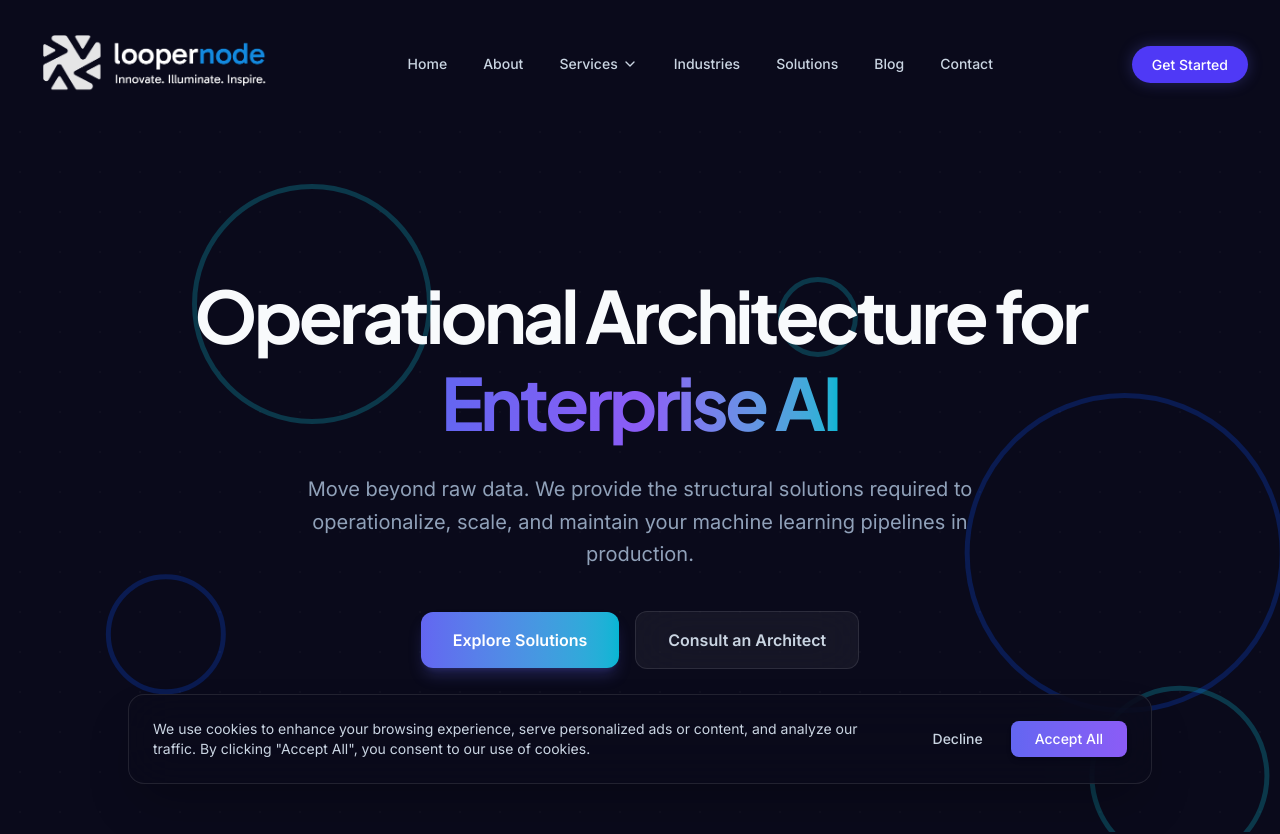
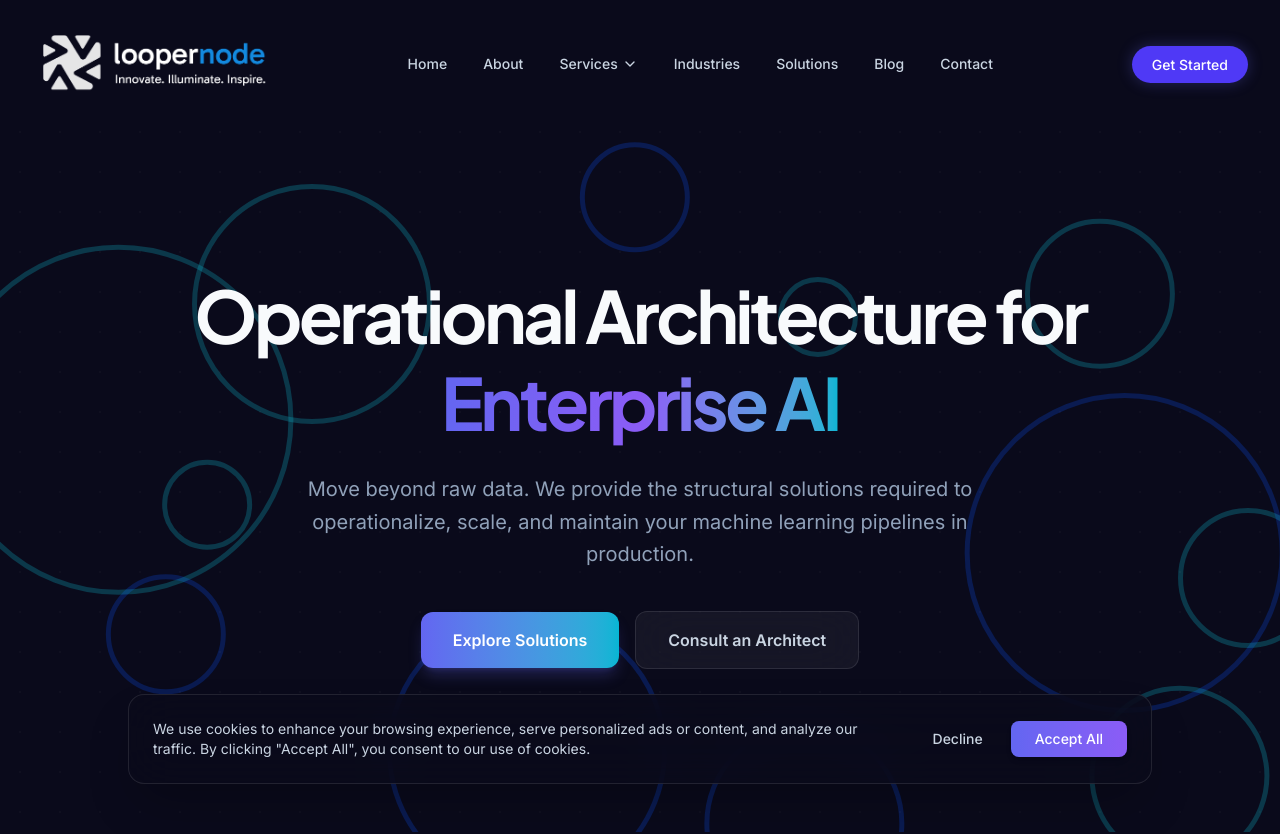
Before and after one commit to liyakathaalikt-oss/loopernode, a Next.js app: page /solutions in a window 1280 px wide. Shown: the top 834 px of the page. Built offline with nearby package versions, Linux system fonts and the light colour scheme.

Commit message:
feat: increase density of dynamic floating circles

```diff
--- a/components/animations/dynamic-circles.tsx
+++ b/components/animations/dynamic-circles.tsx
@@ -10,6 +10,13 @@ const CIRCLES = [
   { id: 3, size: 320, top: '40%', left: '75%', color: '#0A4BF1', speedX: 0.02, speedY: -0.05, floatDuration: 8 },
   { id: 4, size: 180, top: '80%', left: '85%', color: '#0DBED6', speedX: -0.04, speedY: 0.02, floatDuration: 7 },
   { id: 5, size: 80, top: '25%', left: '60%', color: '#0DBED6', speedX: 0.06, speedY: 0.05, floatDuration: 4 },
+  { id: 6, size: 150, top: '15%', left: '80%', color: '#0DBED6', speedX: -0.03, speedY: 0.06, floatDuration: 5.5 },
+  { id: 7, size: 280, top: '70%', left: '30%', color: '#0A4BF1', speedX: 0.04, speedY: -0.02, floatDuration: 7.5 },
+  { id: 8, size: 90, top: '50%', left: '12%', color: '#0DBED6', speedX: 0.05, speedY: 0.03, floatDuration: 4.5 },
+  { id: 9, size: 200, top: '85%', left: '55%', color: '#0A4BF1', speedX: -0.02, speedY: -0.06, floatDuration: 6.5 },
+  { id: 10, size: 110, top: '5%', left: '45%', color: '#0A4BF1', speedX: 0.06, speedY: -0.04, floatDuration: 5 },
+  { id: 11, size: 350, top: '20%', left: '-5%', color: '#0DBED6', speedX: 0.01, speedY: 0.02, floatDuration: 9 },
+  { id: 12, size: 140, top: '55%', left: '92%', color: '#0DBED6', speedX: -0.05, speedY: -0.05, floatDuration: 6 },
 ];
 
 function Circle({
```
